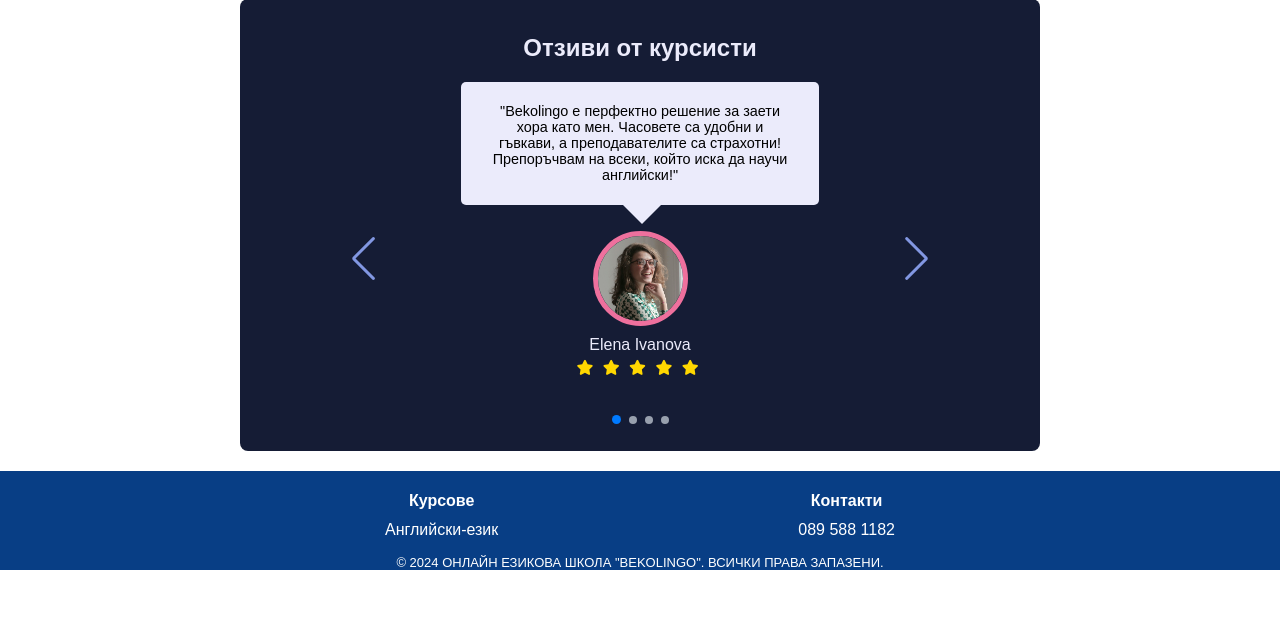
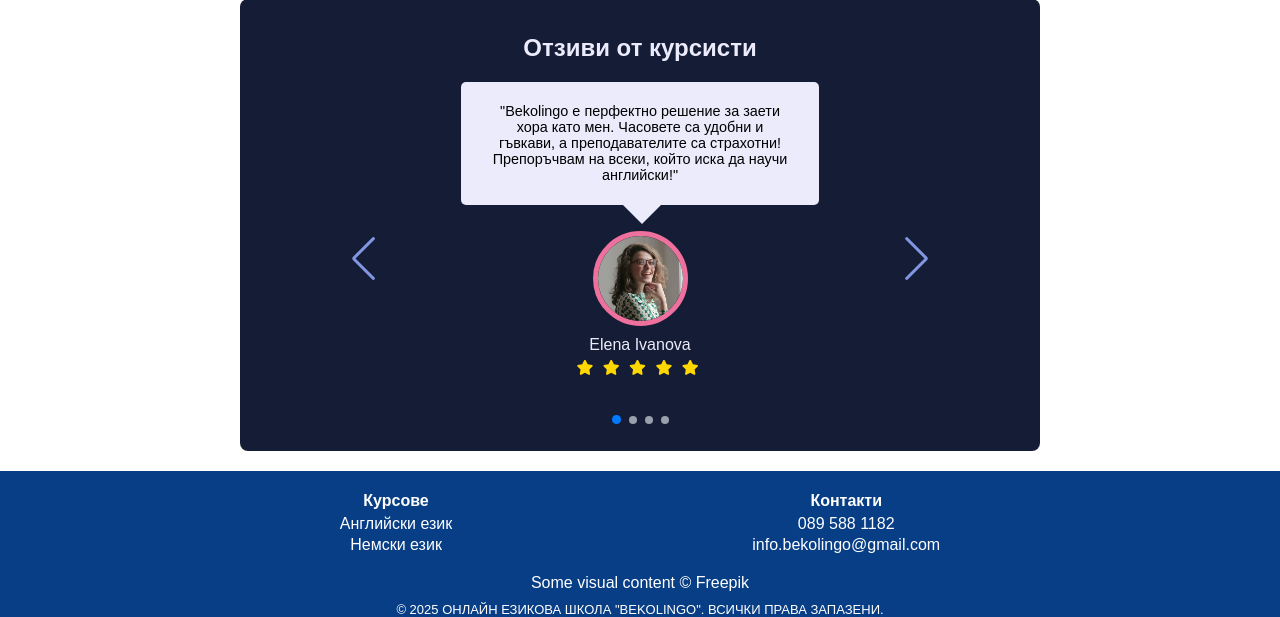
Before and after one commit to berkayhalil/Online_language_school, a PHP site: page /index.php in a window 1280 px wide. Shown: the part 2836-3453 px from the top of the page. Before the commit the page ends 3406 px from the top, so only its background shows below. Run offline with PHP 8.4, Linux system fonts and the light colour scheme; some libraries are stand-ins or nearby versions.

Commit message:
Refactor footer structure and styles, update course links, and enhance contact information layout

```diff
--- a/css.folder/footer.css
+++ b/css.folder/footer.css
@@ -1,39 +1,42 @@
-footer{
+footer {
     display: flex;
     flex-direction: column;
     width: 100%;
     justify-content: center;
-   /* background-image: linear-gradient(to right, #083E85, #075c94,  #083E85);*/
-   background-color: var(--main-body-dark-color);
-   margin: 0;
+    align-items: center;
+    /* background-image: linear-gradient(to right, #083E85, #075c94,  #083E85);*/
+    background-color: var(--main-body-dark-color);
+    margin: 0;
 }
 
-#footer-main-div{
+#footer-main-div {
     display: flex;
     justify-content: center;
     flex-direction: row;
     gap: 300px;
+    margin-bottom: 10px;
 }
 
 
-#footer-div-contacts{
+#footer-div-contacts {
     display: flex;
     text-align: center;
     flex-direction: column;
 }
 
-.footer-h4{
+.footer-h4 {
     color: var(--text-color);
     margin-bottom: -5px;
 }
 
-#footer-div-courses{
+#footer-div-courses {
     display: flex;
     text-align: center;
     flex-direction: column;
     justify-content: center;
 }
-#bottom-div{
+
+#bottom-div {
     display: flex;
     justify-content: center;
     flex-direction: column;
@@ -42,23 +45,43 @@ footer{
     padding: 0;
 }
 
-#bottom-p{
+#bottom-p {
     font-size: 13px;
     margin: 0;
     text-align: center;
 }
 
-.footer-text{
+.footer-text {
     color: var(--text-color);
 }
 
-#footer-main-div a{
+#footer-main-div a {
     text-decoration: none;
 }
 
+.footer-div-courses-links {
+    gap: 3px;
+    margin-top: 10px;
+    margin-bottom: 10px;
+    display: flex;
+    flex-direction: column;
+    align-items: center;
+    justify-content: center;
+}
+.white-color{
+    color: white;
+    text-decoration: none;
+}
+
+.footer-div-copyright{
+    margin-top:10px;
+}
 @media screen and (max-width: 800px) {
-    #footer-main-div{
+    #footer-main-div {
         flex-direction: column;
-        gap: 10px
+        gap: 0px
+    }
+    .footer-text{
+        margin-top: 40px;
     }
 }
--- a/footer.php
+++ b/footer.php
@@ -2,18 +2,24 @@
     <div id="footer-main-div">
         <div id="footer-div-courses">
             <h4 class="footer-h4">Курсове</h4>
-            <p class="footer-text">Английски-език</p>
+            <div class="footer-div-courses-links">
+                <a class="white-color" href="/english-courses">Английски език</a>
+                <a class="white-color" href="/german-courses">Немски език</a>
+            </div>
         </div>
 
         <div id="footer-div-contacts">
             <h4 class="footer-h4">Контакти</h4>
-            <a href="tel:+359895881182">
-                <p class="footer-text">089 588 1182</p>
-            </a>
+            <div class="footer-div-courses-links">
+                <a href="tel:+359895881182"><span class="white-color">089 588 1182</span></a>
+                <span class="white-color">info.bekolingo@gmail.com</span>
+            </div>
         </div>
     </div>
 
-
-    <p class="footer-text" id="bottom-p">© 2024 ОНЛАЙН ЕЗИКОВА ШКОЛА "BEKOLINGO". ВСИЧКИ ПРАВА ЗАПАЗЕНИ.</p>
-
+    <span class="white-color">Some visual content © <a class="white-color" href="https://www.freepik.com"
+            target="_blank" rel="noopener">Freepik</a></span>
+    <div class="footer-div-copyright">
+        <p class="footer-text" id="bottom-p">© 2025 ОНЛАЙН ЕЗИКОВА ШКОЛА "BEKOLINGO". ВСИЧКИ ПРАВА ЗАПАЗЕНИ.</p>
+    </div>
 </footer>
--- a/index.php
+++ b/index.php
@@ -5,6 +5,7 @@
 <head>
     <link rel="stylesheet" href="https://cdn.jsdelivr.net/npm/swiper@11/swiper-bundle.min.css" />
     <base href="/Online_language_school/">
+
     <link rel="stylesheet" href="css.folder/styles.css">
     <link href="https://fonts.googleapis.com/css?family=Dosis:700" rel="stylesheet">
     <link rel="stylesheet" href="https://cdnjs.cloudflare.com/ajax/libs/font-awesome/6.0.0-beta3/css/all.min.css">
```
